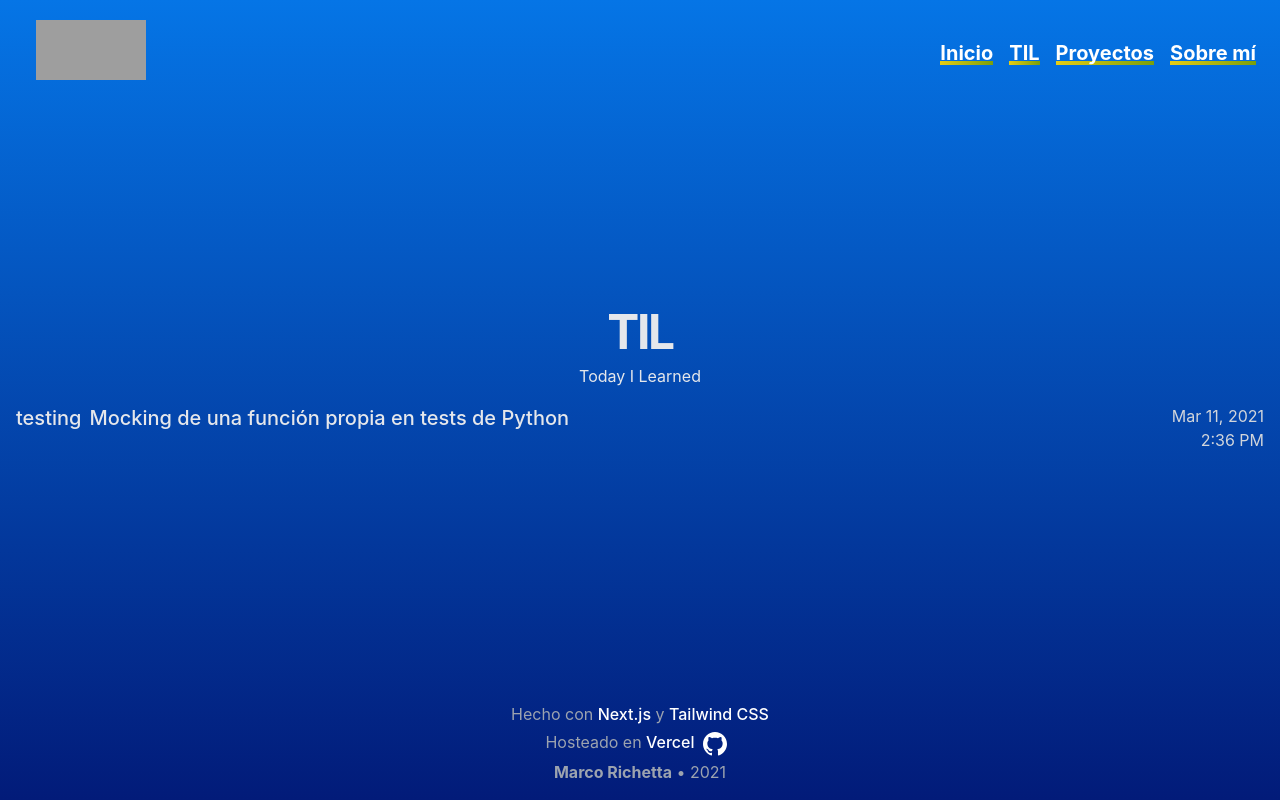
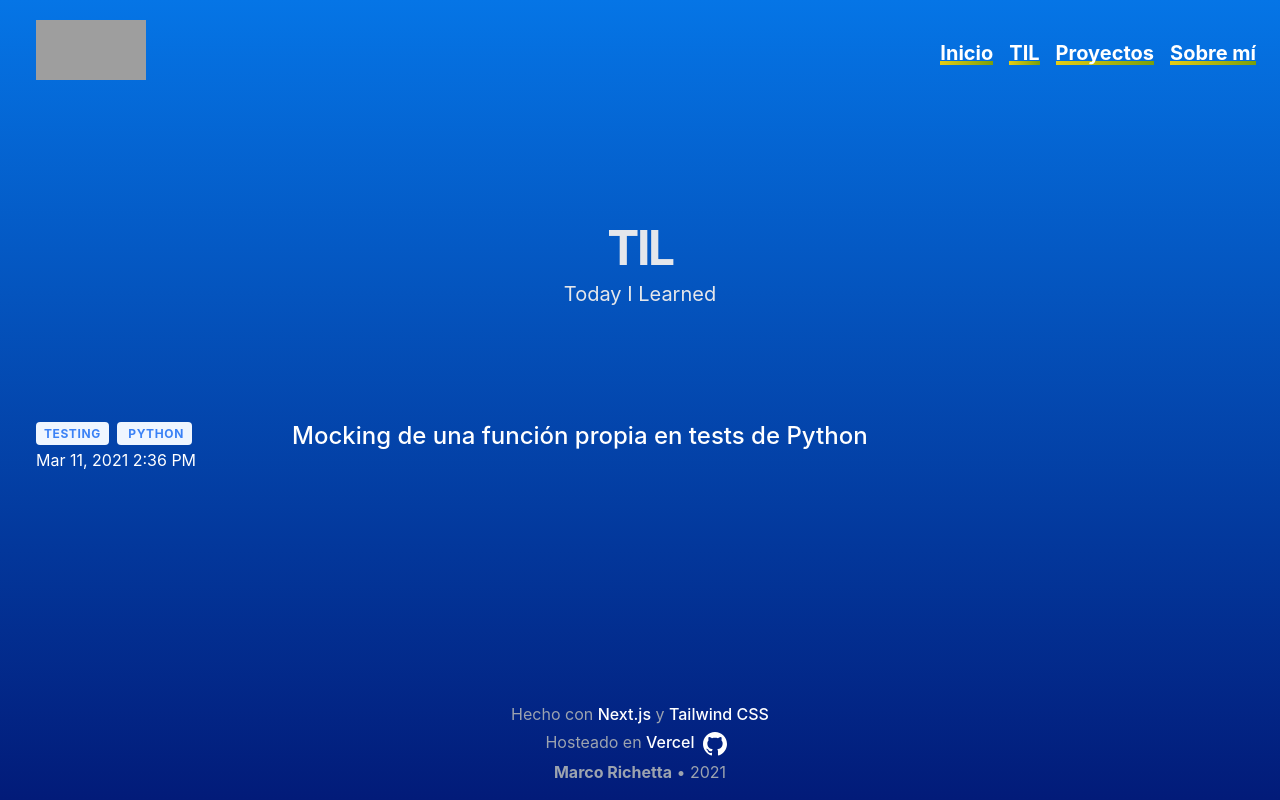
Before and after one commit to marcorichetta/personal-site, a Next.js app: page /til in a window 1280 px wide. Built offline with nearby package versions, Linux system fonts and the light colour scheme; grey boxes are pictures that could not be loaded; what @tailwindcss/typography would draw is missing.

Commit message:
Styling de la /til y del `<Post /> `

```diff
--- a/components/Post.tsx
+++ b/components/Post.tsx
@@ -1,23 +1,28 @@
-import { IPost } from "interfaces";
+import { IFrontMatter } from "interfaces";
 import Link from "next/link";
 
-const Post = ({ title, summary, slug, createdAt, tags }: IPost) => {
+const Post = ({ title, summary, slug, createdAt, tags }: IFrontMatter) => {
 	return (
-		<Link href={`/til/${slug}`}>
-			<a className="w-full">
-				<div className="mb-8 w-full">
-					<div className="flex flex-col md:flex-row justify-between">
-						<p className="md:text-xl font-medium mr-2">{tags}</p>
-
-						<h4 className="text-lg md:text-xl font-medium mb-2 w-full">{title}</h4>
-						<p className="text-gray-300 text-left md:text-right w-32 mb-4 md:mb-0">
-							{createdAt}
-						</p>
+		<div className="py-8 flex flex-wrap md:flex-nowrap">
+			<div className="md:w-64 md:mb-0 mb-6 flex-shrink-0 flex flex-col items-start">
+				<div>
+					{tags.map((t) => (
+						<span className="mr-2 py-1 px-2 rounded bg-blue-50 text-blue-500 text-xs font-bold tracking-wider">
+							{t.toUpperCase()}
+						</span>
+					))}
+				</div>
+				<span className="mt-1 text-white">{createdAt}</span>
+			</div>
+			<Link href={`/til/${slug}`}>
+				<a className="w-full">
+					<div className="md:flex-grow">
+						<h2 className="text-2xl font-medium text-white title-font mb-2">{title}</h2>
+						<p className="leading-relaxed">{summary}</p>
 					</div>
-					<p className="text-gray-600 dark:text-gray-400">{summary}</p>
-				</div>
-			</a>
-		</Link>
+				</a>
+			</Link>
+		</div>
 	);
 };
 
--- a/data/til/Mocking de una función custom.mdx
+++ b/data/til/Mocking de una función custom.mdx
@@ -1,7 +1,7 @@
 ---
 title: "Mocking de una función propia en tests de Python"
 createdAt: Mar 11, 2021 2:36 PM
-tags: testing
+tags: testing, python
 ---
 
 ### Recursos
--- a/interfaces.ts
+++ b/interfaces.ts
@@ -35,7 +35,9 @@ export interface IRepo {
 	tags: Array<string>;
 }
 
-export interface IPost {
+export interface IFrontMatter {
+    image: any;
+    readingTime: any;
     title: string;
     summary: string;
     slug: string;
--- a/layouts/Post.tsx
+++ b/layouts/Post.tsx
@@ -1,20 +1,10 @@
-import Image from "next/image";
+import { IFrontMatter } from "interfaces";
 import Layout from "../components/Layout";
 
 const editUrl = (slug: string) =>
 	`https://github.com/marcorichetta/personal-site/edit/master/data/til/${slug}.mdx`;
-const discussUrl = (slug: string) =>
-	`https://mobile.twitter.com/search?q=${encodeURIComponent(
-		`https://marcorichetta.io/til/${slug}`
-	)}`;
 
-export interface IFrontMatter {
-	title: string;
-	image: string;
-	createdAt: string;
-	readingTime: { text: string };
-	slug: string;
-}
+const mailUrl = (slug: string) => `mailto:marcorichetta@gmail.com?subject=TIL - ${slug}`;
 export interface IPost {
 	children: React.ReactNode;
 	frontMatter: IFrontMatter;
@@ -36,38 +26,35 @@ export default function PostLayout({ children, frontMatter }: IPost) {
 				<h1 className="font-bold text-3xl md:text-5xl tracking-tight mb-4 text-white dark:text-white">
 					{frontMatter.title}
 				</h1>
-				<div className="flex flex-col md:flex-row justify-between items-start md:items-center w-full mt-2">
+				<div className="flex flex-row justify-between items-start w-full mt-2">
 					<div className="flex items-center">
-						<Image
-							alt="Marco Richetta"
-							height={24}
-							width={24}
-							src="cv.jpg"
-							className="rounded-full"
-						/>
-						<p className="text-sm text-white-500 min-w-32 mt-2 md:mt-0">
-							{"Marco Richetta • "}
-
+						<p className="text-base font-semibold text-gray-300 min-w-32 mt-0">
 							{frontMatter.readingTime.text}
 						</p>
 					</div>
-					<p className="text-sm text-white-700 dark:text-white-300 ml-2">
+					<p className="text-base font-semibold text-gray-300 dark:text-white-300">
 						{frontMatter.createdAt}
 					</p>
 				</div>
 				<div className="prose max-w-none w-full">{children}</div>
 				<div className="mt-8"></div>
-				<div className="text-sm text-white-700 dark:text-white-300">
+				<div className="text-sm text-white-700 dark:text-white-300 ">
 					<a
-						href={discussUrl(frontMatter.slug)}
+						className="link"
+						href={editUrl(frontMatter.slug)}
 						target="_blank"
 						rel="noopener noreferrer"
 					>
-						{"Discuss on Twitter"}
+						{"Editar en GitHub"}
 					</a>
-					{` • `}
-					<a href={editUrl(frontMatter.slug)} target="_blank" rel="noopener noreferrer">
-						{"Edit on GitHub"}
+					{` | `}
+					<a
+						className="link"
+						href={mailUrl(frontMatter.slug)}
+						target="_blank"
+						rel="noopener noreferrer"
+					>
+						{"Tenés preguntas? Hablemos"}
 					</a>
 				</div>
 			</article>
--- a/lib/mdx.ts
+++ b/lib/mdx.ts
@@ -64,6 +64,7 @@ export async function getAllFilesFrontMatter(type) {
 		return [
 			{
 				...data,
+                tags: data.tags.split(","), // Se convierte en array de strings
 				slug: postSlug.replace(".mdx", ""),
 			},
 			...allPosts,
--- a/pages/til.tsx
+++ b/pages/til.tsx
@@ -1,20 +1,25 @@
 import Layout from "@/components/Layout";
 import Post from "@/components/Post";
 import { getAllFilesFrontMatter } from "@/lib/mdx";
+import { IFrontMatter } from "interfaces";
 
 const TIL = ({ posts }) => (
 	<Layout title="Someday I Learned | Marco Richetta">
 		<section className="text-center mb-4">
 			<h1 className="text-3xl md:text-5xl font-bold mb-2 tracking-tighter">TIL</h1>
-			<p className="text-center mx-auto max-w-lg">Today I Learned</p>
+			<h2 className="text-xl mx-auto max-w-lg">Today I Learned</h2>
 		</section>
-		<main>
-			{posts.map((frontMatter) => (
-				<>
-					<Post key={frontMatter.title} {...frontMatter} />
-				</>
-			))}
-		</main>
+		<section className="overflow-hidden">
+			<div className="container px-5 py-24 mx-auto">
+				<div className="-my-8 divide-y-2 divide-gray-400">
+					{posts.map((frontMatter: IFrontMatter) => (
+						<>
+							<Post key={frontMatter.title} {...frontMatter} />
+						</>
+					))}
+				</div>
+			</div>
+		</section>
 	</Layout>
 );
 
```
Also changed, not shown: styles/dracula-prism.css (+7 -4 lines), 1 other file (tests, documents, lock files or other folders).
